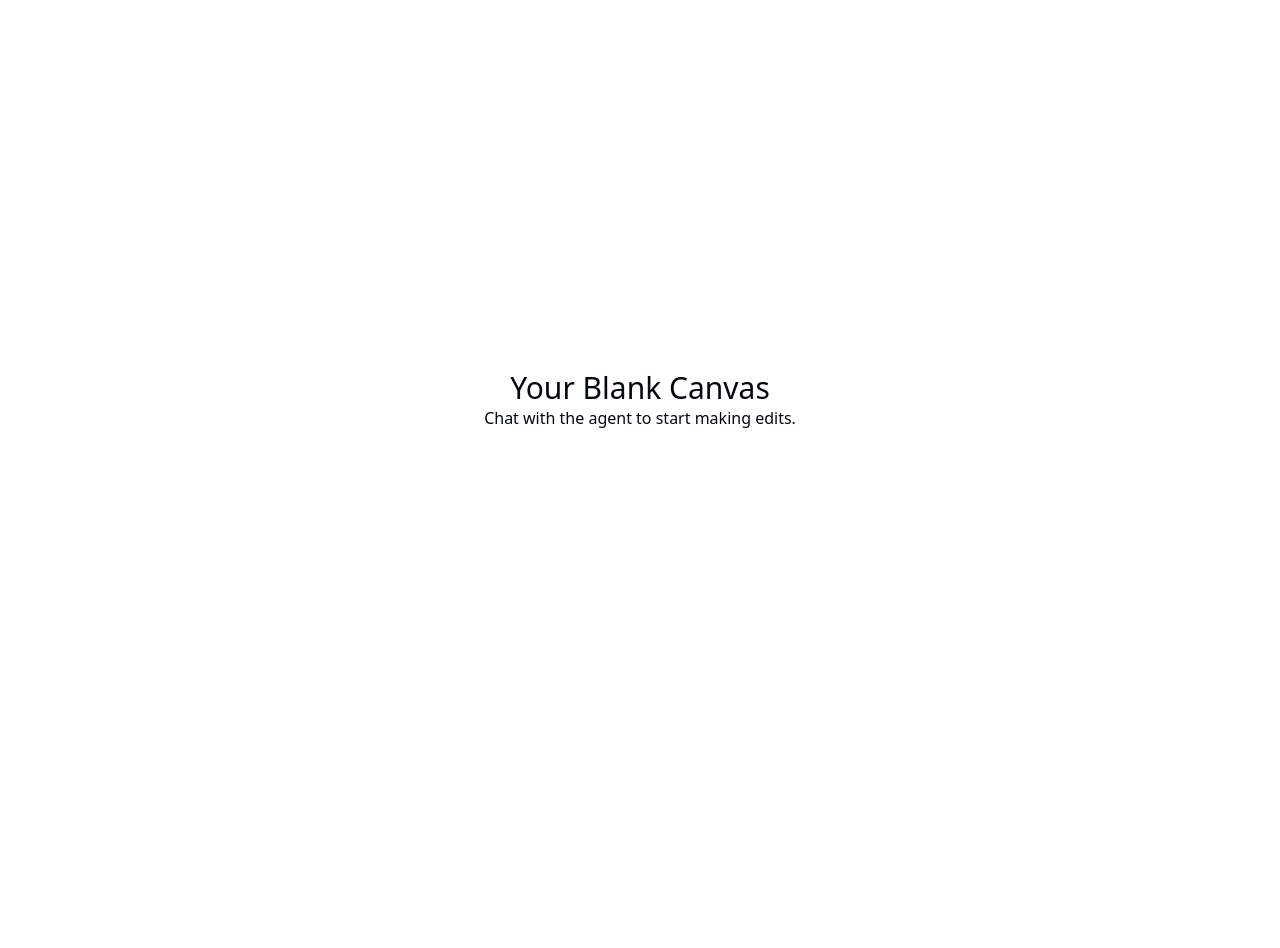
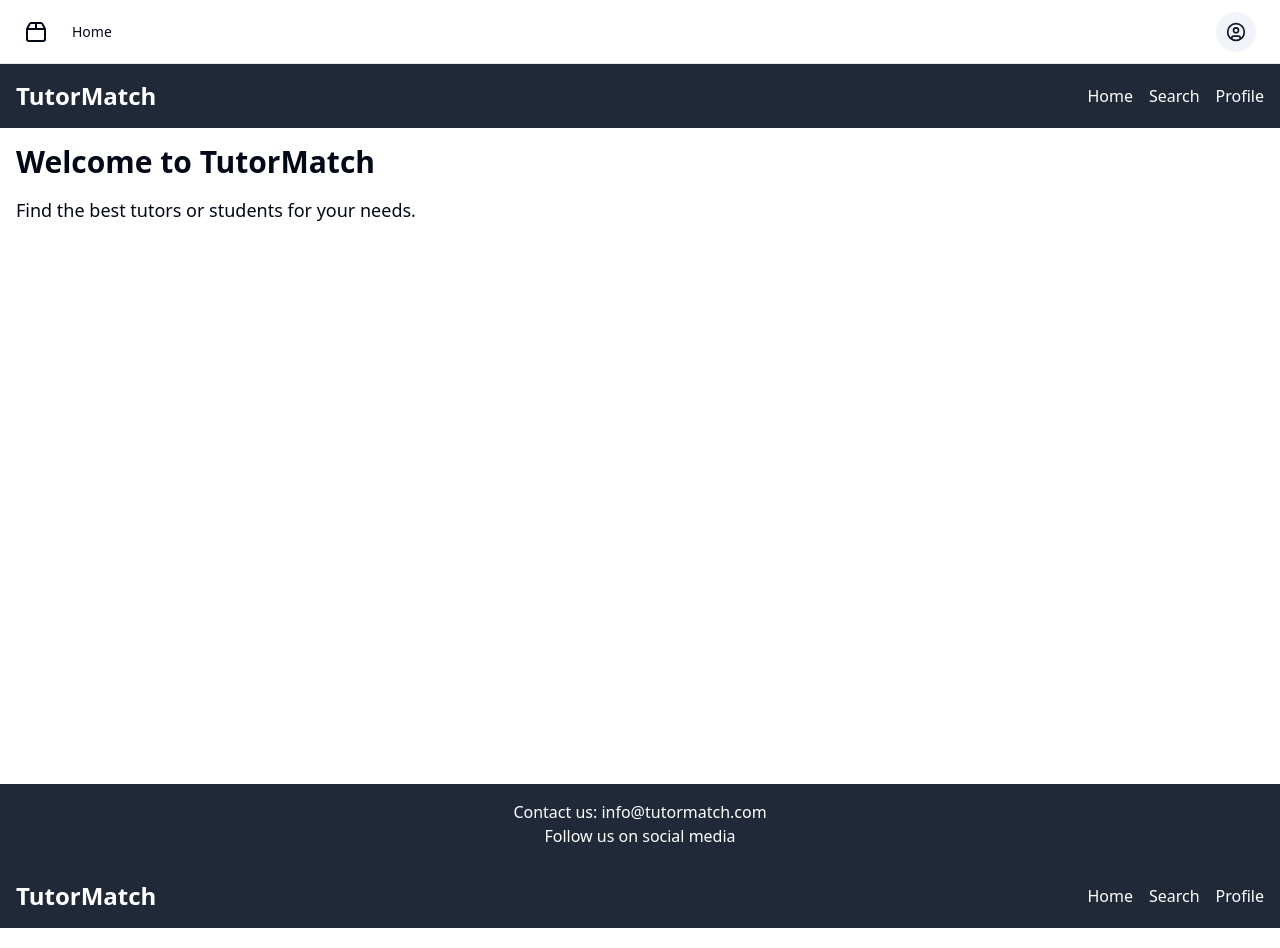
Before and after one commit to GPT-Engineer-App/online-tutor-matcher, a React (Vite) app: page / in a window 1280 px wide. Shown: the top 948 px of the page. Before the commit the page ends 800 px from the top, so only its background shows below. Built offline with nearby package versions, Linux system fonts and the light colour scheme.

Commit message:
Create initial layout for the online tutor-student matching application with Home, Search, and Profile pages.

```diff
--- a/src/App.jsx
+++ b/src/App.jsx
@@ -4,7 +4,9 @@ import { QueryClient, QueryClientProvider } from "@tanstack/react-query";
 import { Home } from "lucide-react";
 import { Route, BrowserRouter as Router, Routes } from "react-router-dom";
 import Layout from "./layouts/default"; // available: default, navbar, sidebar
-import Index from "./pages/Index.jsx";
+import HomePage from "./pages/HomePage";
+import SearchPage from "./pages/SearchPage";
+import ProfilePage from "./pages/ProfilePage";
 const queryClient = new QueryClient();
 
 export const navItems = [
@@ -23,8 +25,9 @@ const App = () => {
         <Router>
           <Routes>
             <Route path="/" element={<Layout />}>
-              <Route index element={<Index />} />
-              {/* Add more routes here as needed */}
+              <Route index element={<HomePage />} />
+              <Route path="/search" element={<SearchPage />} />
+              <Route path="/profile" element={<ProfilePage />} />
             </Route>
           </Routes>
         </Router>
--- a/src/layouts/default.jsx
+++ b/src/layouts/default.jsx
@@ -1,10 +1,14 @@
 import { Outlet } from "react-router-dom";
+import Navbar from "./navbar";
 
 const Layout = () => {
   return (
-    <main className="flex flex-col min-h-screen p-4 overflow-auto items-center justify-center">
-      <Outlet />
-    </main>
+    <div className="flex flex-col min-h-screen">
+      <Navbar />
+      <main className="flex-grow">
+        <Outlet />
+      </main>
+    </div>
   );
 };
 
--- /dev/null
+++ b/src/pages/HomePage.jsx
@@ -0,0 +1,26 @@
+import { Link } from "react-router-dom";
+
+const HomePage = () => {
+  return (
+    <div className="flex flex-col min-h-screen">
+      <header className="flex items-center justify-between p-4 bg-gray-800 text-white">
+        <div className="text-2xl font-bold">TutorMatch</div>
+        <nav className="space-x-4">
+          <Link to="/" className="hover:underline">Home</Link>
+          <Link to="/search" className="hover:underline">Search</Link>
+          <Link to="/profile" className="hover:underline">Profile</Link>
+        </nav>
+      </header>
+      <main className="flex-grow p-4">
+        <h1 className="text-3xl font-bold mb-4">Welcome to TutorMatch</h1>
+        <p className="text-lg">Find the best tutors or students for your needs.</p>
+      </main>
+      <footer className="p-4 bg-gray-800 text-white text-center">
+        <p>Contact us: info@tutormatch.com</p>
+        <p>Follow us on social media</p>
+      </footer>
+    </div>
+  );
+};
+
+export default HomePage;
--- a/src/pages/Index.jsx
+++ b/src/pages/Index.jsx
@@ -1,12 +1,7 @@
-// Update this page (the content is just a fallback if you fail to update the page)
+import HomePage from "./HomePage";
 
 const Index = () => {
-  return (
-    <div className="text-center">
-      <h1 className="text-3xl">Your Blank Canvas</h1>
-      <p>Chat with the agent to start making edits.</p>
-    </div>
-  );
+  return <HomePage />;
 };
 
 export default Index;
--- /dev/null
+++ b/src/pages/ProfilePage.jsx
@@ -0,0 +1,31 @@
+import { Link } from "react-router-dom";
+
+const ProfilePage = () => {
+  return (
+    <div className="flex flex-col min-h-screen">
+      <header className="flex items-center justify-between p-4 bg-gray-800 text-white">
+        <div className="text-2xl font-bold">TutorMatch</div>
+        <nav className="space-x-4">
+          <Link to="/" className="hover:underline">Home</Link>
+          <Link to="/search" className="hover:underline">Search</Link>
+          <Link to="/profile" className="hover:underline">Profile</Link>
+        </nav>
+      </header>
+      <main className="flex-grow p-4">
+        <div className="flex flex-col items-center">
+          <img src="/placeholder.svg" alt="placeholder" className="mx-auto object-cover w-full h-[200px] mb-4" />
+          <h1 className="text-3xl font-bold mb-2">John Doe</h1>
+          <p className="text-lg mb-4">Experienced Math Tutor</p>
+          <p className="text-lg mb-4">Subjects: Math, Algebra, Geometry</p>
+          <p className="text-lg mb-4">Contact: johndoe@example.com</p>
+        </div>
+      </main>
+      <footer className="p-4 bg-gray-800 text-white text-center">
+        <p>Contact us: info@tutormatch.com</p>
+        <p>Follow us on social media</p>
+      </footer>
+    </div>
+  );
+};
+
+export default ProfilePage;
--- /dev/null
+++ b/src/pages/SearchPage.jsx
@@ -0,0 +1,44 @@
+import { Link } from "react-router-dom";
+
+const SearchPage = () => {
+  return (
+    <div className="flex flex-col min-h-screen">
+      <header className="flex items-center justify-between p-4 bg-gray-800 text-white">
+        <div className="text-2xl font-bold">TutorMatch</div>
+        <nav className="space-x-4">
+          <Link to="/" className="hover:underline">Home</Link>
+          <Link to="/search" className="hover:underline">Search</Link>
+          <Link to="/profile" className="hover:underline">Profile</Link>
+        </nav>
+      </header>
+      <main className="flex-grow p-4">
+        <h1 className="text-3xl font-bold mb-4">Search for Tutors or Students</h1>
+        <input
+          type="text"
+          placeholder="Search..."
+          className="w-full p-2 border border-gray-300 rounded mb-4"
+        />
+        <div className="grid gap-4">
+          <div className="p-4 border border-gray-300 rounded">
+            <img src="/placeholder.svg" alt="placeholder" className="mx-auto object-cover w-full h-[100px] mb-2" />
+            <h2 className="text-xl font-bold">John Doe</h2>
+            <p>Experienced Math Tutor</p>
+            <Link to="/profile" className="text-blue-500 hover:underline">View Profile</Link>
+          </div>
+          <div className="p-4 border border-gray-300 rounded">
+            <img src="/placeholder.svg" alt="placeholder" className="mx-auto object-cover w-full h-[100px] mb-2" />
+            <h2 className="text-xl font-bold">Jane Smith</h2>
+            <p>Looking for a Science Tutor</p>
+            <Link to="/profile" className="text-blue-500 hover:underline">View Profile</Link>
+          </div>
+        </div>
+      </main>
+      <footer className="p-4 bg-gray-800 text-white text-center">
+        <p>Contact us: info@tutormatch.com</p>
+        <p>Follow us on social media</p>
+      </footer>
+    </div>
+  );
+};
+
+export default SearchPage;
```
